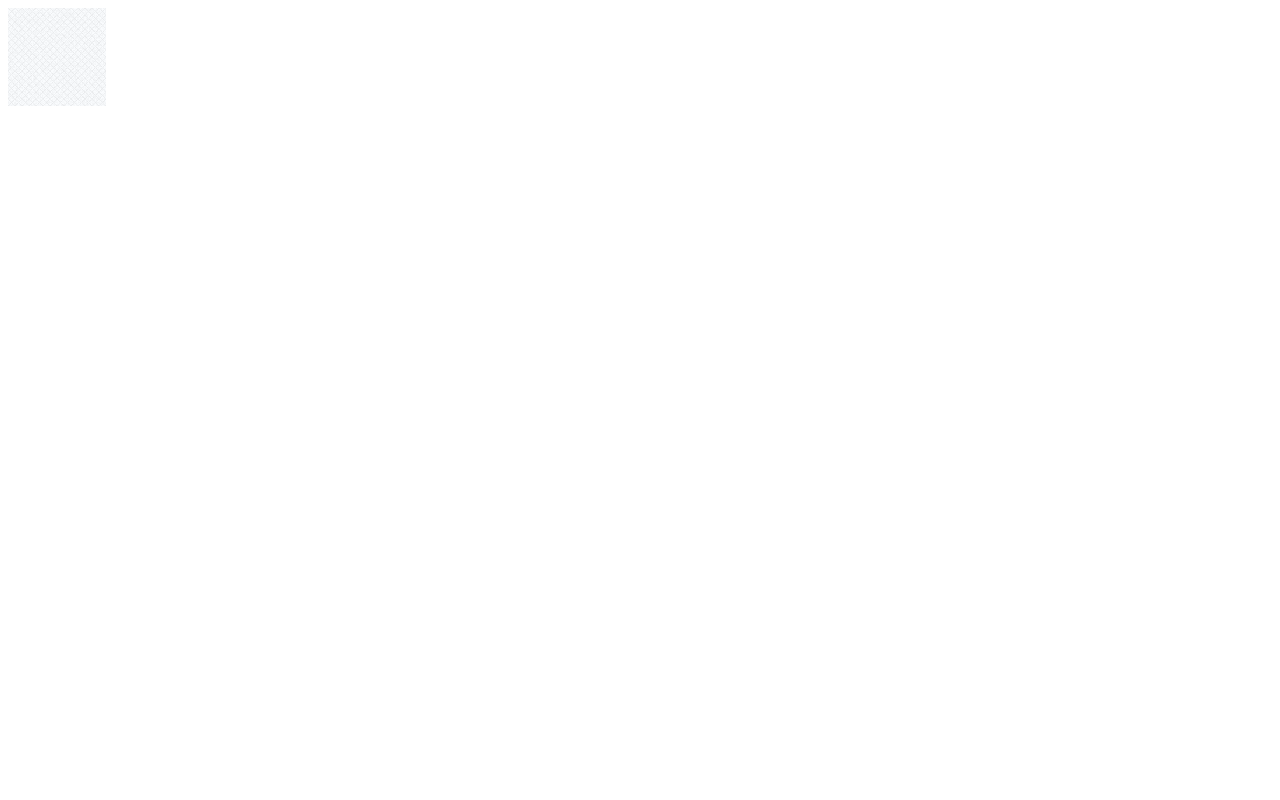
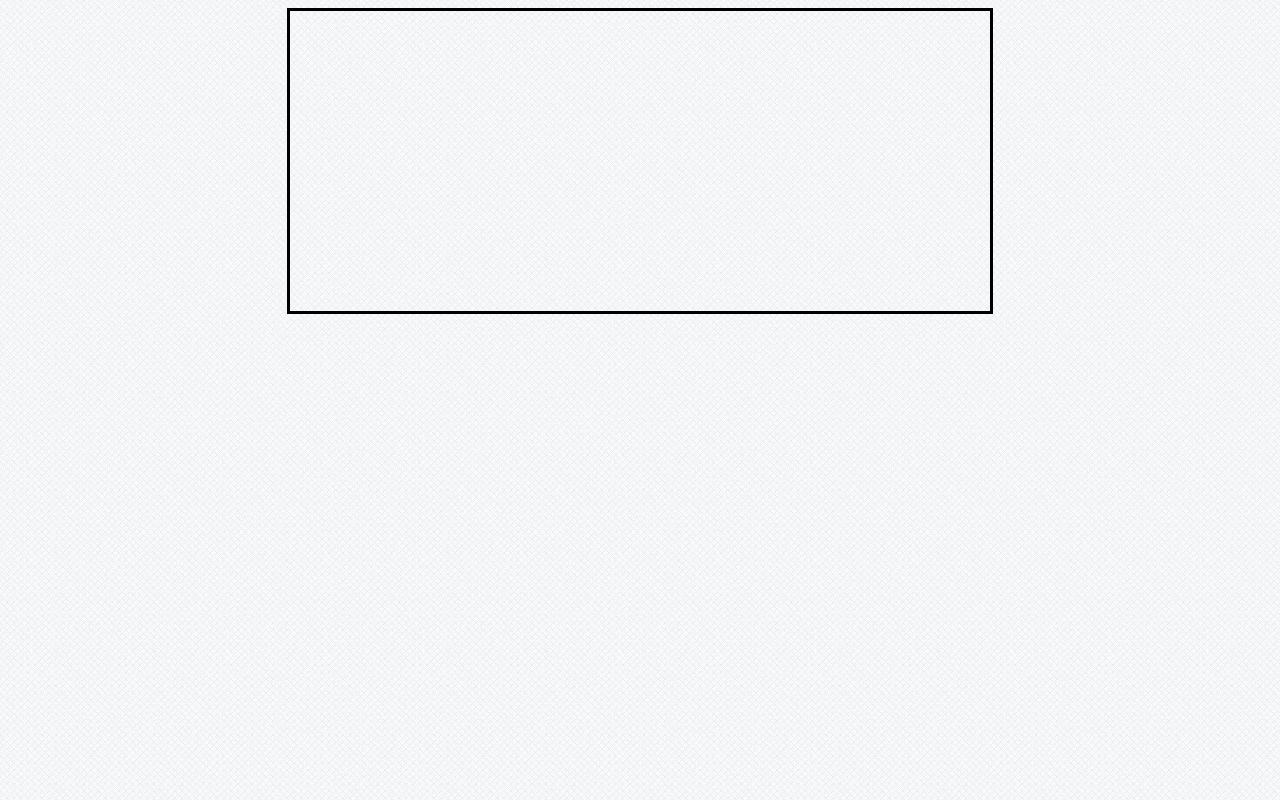
Before and after one commit to turikova-yu/Task-1, a plain HTML site: page index.html in a window 1280 px wide. Drawn offline with Linux system fonts and the light colour scheme.

Commit message:
black block center it add background from file

```diff
--- a/index.html
+++ b/index.html
@@ -3,11 +3,12 @@
     <head>
         <meta charset="utf-8">
         <title>CSS Task 1</title>
+        <link rel="stylesheet" type="text/css" href="style.css"/>
     </head>
 
     <body>
         <div>
-            <img src="image.png">
+
         </div>
     </body>
 </html>
--- a/style.css
+++ b/style.css
@@ -1,5 +1,12 @@
+html{
+    background-image:url('image.png');
+    background-repeat: repeat;
+}
 div{
-    width:50px;
-    height:50px;
-    background-color:black;
+
+    margin: auto;
+    border: 3px solid black;
+    height: 300px;
+    width: 700px;
+
 }
```
